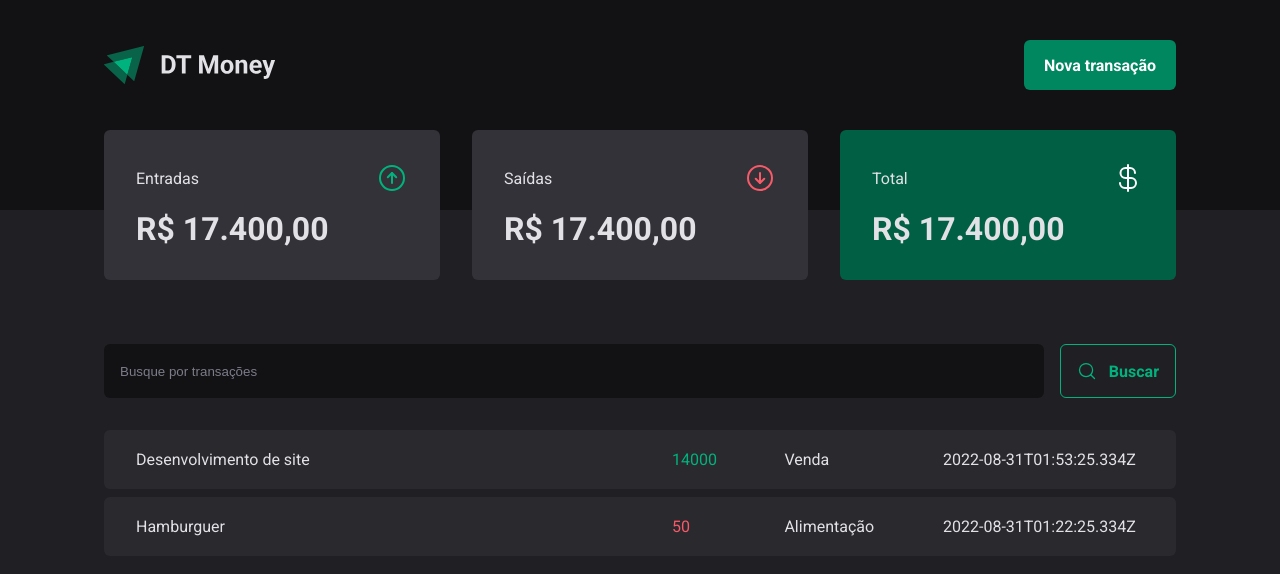
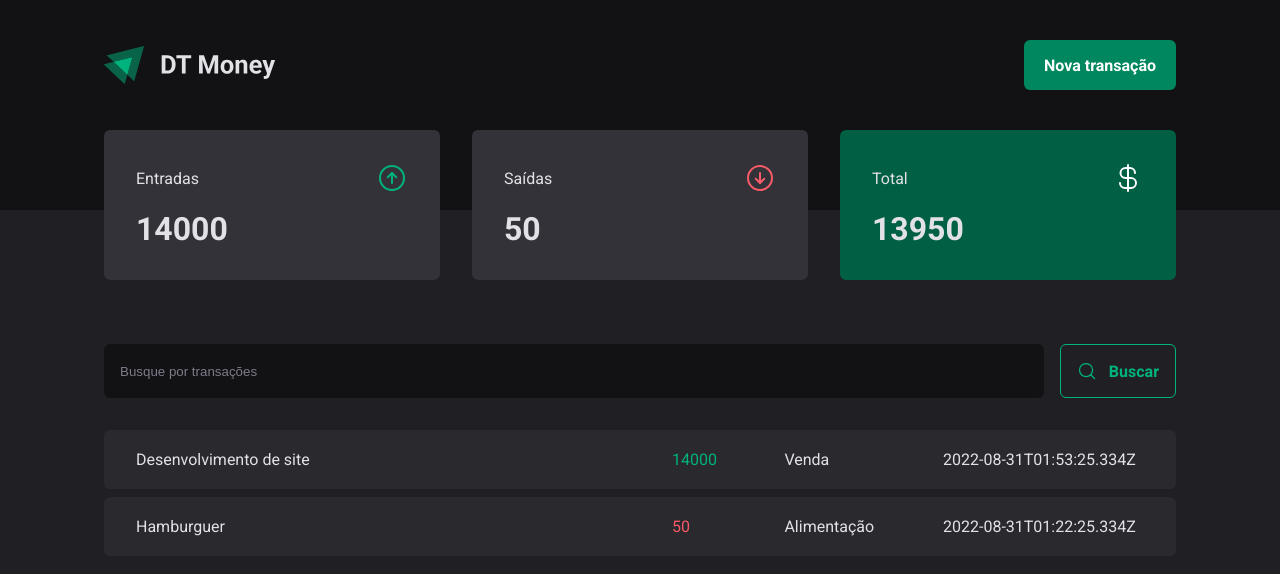
Before and after one commit to caiquegiovannini/dtmoney2.0, a React (Vite) app: page / in a window 1280 px wide. Shown: the top 574 px of the page. Built offline with nearby package versions, Linux system fonts and the light colour scheme; data requests are answered from the project's data file.

Commit message:
Render summary dynamically

```diff
--- a/src/components/Summary/index.tsx
+++ b/src/components/Summary/index.tsx
@@ -1,7 +1,30 @@
 import { SummaryCard, SummaryContainer } from "./styles";
 import { ArrowCircleDown, ArrowCircleUp, CurrencyDollar } from 'phosphor-react'
+import { useContext } from "react";
+import { TransactionsContext } from "../../contexts/TransactionsContext";
 
 export function Summary() {
+    const { transactions } = useContext(TransactionsContext)
+
+    const summary = transactions.reduce(
+        (acc, transaction) => {
+            if (transaction.type === 'income') {
+                acc.income += transaction.price
+                acc.total += transaction.price
+            } else {
+                acc.outcome += transaction.price
+                acc.total -= transaction.price
+            }
+
+            return acc
+        },
+        {
+            income: 0,
+            outcome: 0,
+            total: 0,
+        }
+    )
+
     return (
         <SummaryContainer>
             <SummaryCard>
@@ -10,7 +33,7 @@
                     <ArrowCircleUp size={32} color='#00b37e' />
                 </header>
 
-                <strong>R$ 17.400,00</strong>
+                <strong>{summary.income}</strong>
             </SummaryCard>
 
             <SummaryCard>
@@ -19,7 +42,7 @@
                     <ArrowCircleDown size={32} color='#f75a68' />
                 </header>
 
-                <strong>R$ 17.400,00</strong>
+                <strong>{summary.outcome}</strong>
             </SummaryCard>
 
             <SummaryCard variant="green">
@@ -28,7 +51,7 @@
                     <CurrencyDollar size={32} color='#fff' />
                 </header>
 
-                <strong>R$ 17.400,00</strong>
+                <strong>{summary.total}</strong>
             </SummaryCard>
         </SummaryContainer>
     )
```
